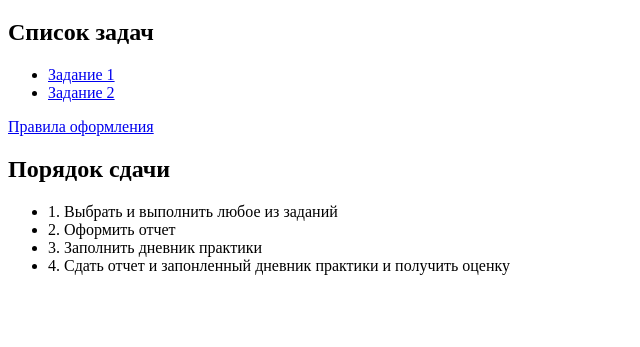
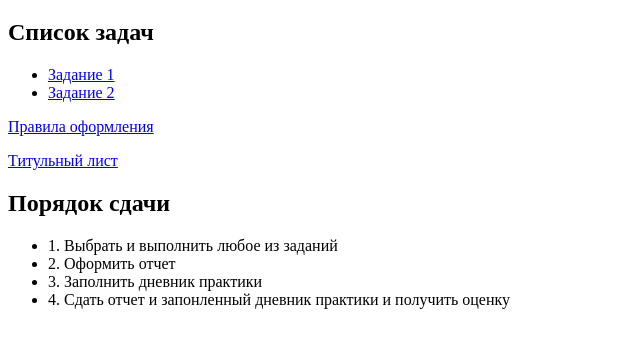
Before and after one commit to tima1702/practice-np, a plain HTML site: page index.html in a window 1280 px wide. Shown: the part 61-408 px from the top of the page, without its empty margins (0-640 px from the left). Drawn offline with Linux system fonts and the light colour scheme.

Commit message:
Update index.html

```diff
--- a/index.html
+++ b/index.html
@@ -14,6 +14,7 @@
     <li><a href="https://drive.google.com/file/d/1mkVdRXgS6u0Lz0K9xyTqEAmLB49VMl2V/view?usp=sharing" target="_blank">Задание 2</a></li>
   </ul>
   <p><a href="https://docs.google.com/document/d/1iyQ4GEtFW1VjjnoXsYiLdnwZdzS2qaPh/edit?usp=sharing&ouid=111712347535139556798&rtpof=true&sd=true">Правила оформления</a></p>
+    <p><a href="https://docs.google.com/document/d/13vVvvTtE6WonZIN172w-q7C4UeMKEpyJ/edit?usp=drive_link&ouid=111712347535139556798&rtpof=true&sd=true">Титульный лист</a></p>
   <h2>Порядок сдачи</h2>
   <ul>
     <li>1. Выбрать и выполнить любое из заданий</li>
```
